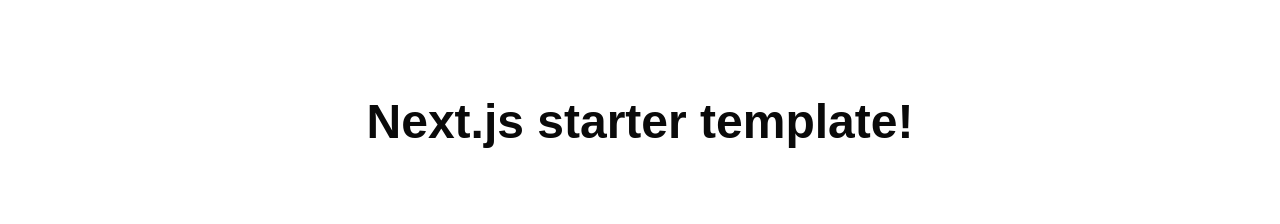
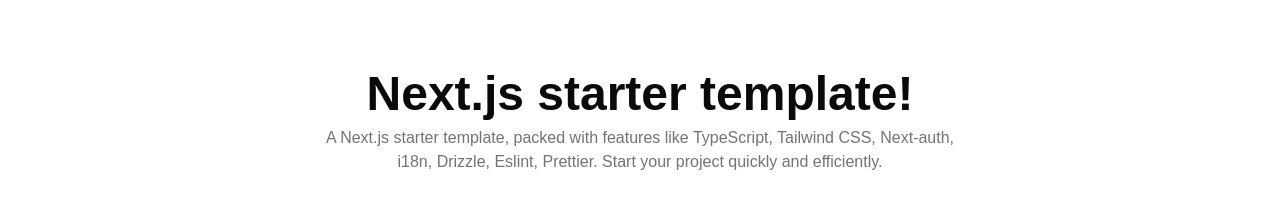
Before and after one commit to Przeblysk/next-starter, a Next.js app: page / in a window 1280 px wide. Shown: the part 278-502 px from the top of the page. Built offline with nearby package versions, Linux system fonts and the light colour scheme; no server answers.

Commit message:
chore: home page description

```diff
--- a/messages/en.json
+++ b/messages/en.json
@@ -1,6 +1,7 @@
 {
   "HomePage": {
-    "title": "Next.js starter template!"
+    "title": "Next.js starter template!",
+    "description": "A Next.js starter template, packed with features like TypeScript, Tailwind CSS, Next-auth, i18n, Drizzle, Eslint, Prettier. Start your project quickly and efficiently."
   },
   "Auth": {
     "sign-in": "Sign in",
--- a/messages/zh.json
+++ b/messages/zh.json
@@ -1,6 +1,7 @@
 {
   "HomePage": {
-    "title": "Next.js 启动模板!"
+    "title": "Next.js 启动模板!",
+    "description": "Next.js 启动模板,带有 TypeScript, Tailwind CSS, Next-auth, i18n, Drizzle, Eslint, Prettier. 快速启动项目,高效工作。"
   },
   "Auth": {
     "sign-in": "登录",
--- a/src/app/page.tsx
+++ b/src/app/page.tsx
@@ -5,9 +5,12 @@
   return (
     <div className="container mx-auto w-full min-h-[calc(100vh-64px)]">
       <section className="absolute top-1/2 left-1/2 -translate-x-1/2 -translate-y-1/2">
-        <h1 className="text-5xl font-bold  text-center">
+        <h1 className="text-5xl font-bold  text-center mb-2">
           {t("HomePage.title")}
         </h1>
+        <p className="max-w-2xl text-center text-muted-foreground">
+          {t("HomePage.description")}
+        </p>
       </section>
     </div>
   )
```
